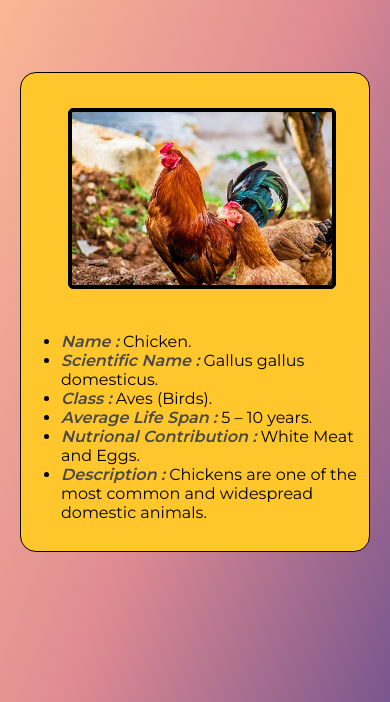
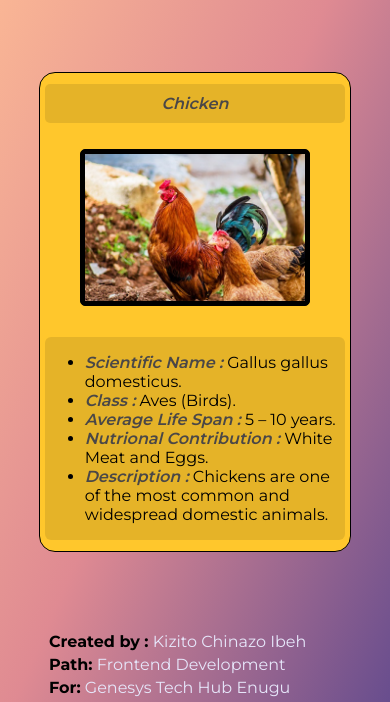
Before and after one commit to chinazoKizito/favorite-animal-trading-card, a plain HTML site: page index.html in a window 390 px wide. Shown: the part 139-841 px from the top of the page. Drawn offline with Linux system fonts and the light colour scheme.

Commit message:
adjusted the visual display of the card

```diff
--- a/index.html
+++ b/index.html
@@ -13,13 +13,12 @@
     </header>
 
     <main class="card">
-            <figure>
-                <img src="./images/pexels-samer-daboul-chicken image.jpg" alt="Image of a chicken">
-            </figure>
-
+        <figcaption>Chicken</figcaption>
+        <figure>
+            <img src="./images/pexels-samer-daboul-chicken image.jpg" alt="Image of a chicken">
+        </figure>
         <section class='details-container'>
             <ul>
-                <li><span class="caption-container">Name :</span> Chicken.</li>
                 <li><span class="caption-container">Scientific Name :</span> Gallus gallus domesticus.</li>
                 <li><span class="caption-container">Class :</span> Aves (Birds).</li>
                 <li><span class="caption-container">Average Life Span :</span> 5 – 10 years.</li>
@@ -30,10 +29,10 @@
     </main>
 
     <footer>
-            <span><strong>Created by :</strong> Kizito Chinazo Ibeh</span>
-            <span><strong>Path:</strong> Frontend Development</span>
-            <span><strong>For:</strong> Genesys Tech Hub Enugu</span>
-            <span><strong>Date:</strong> December 2022</span>
+            <p><strong>Created by :</strong> Kizito Chinazo Ibeh</p>
+            <p><strong>Path:</strong> Frontend Development</p>
+            <p><strong>For:</strong> Genesys Tech Hub Enugu</p>
+            <p><strong>Date:</strong> December 2022</p>
     </footer>
 </body>
 </html>
--- a/styles/styles.css
+++ b/styles/styles.css
@@ -38,26 +38,37 @@ body{
     margin-bottom: 80px;
     display: flex;
     flex-direction: column;
-    justify-content: center;
+    justify-content: space-evenly;
     align-items: center;
     border: 1px solid black;
     border-radius: 1rem;
     color: black;
     height: 480px;
-    width: 350px;
+    width: 340px;
     background-color: #FFC72C;
 }
+figcaption{
+    margin-top: -1;
+    padding: 10px;
+    width: 97%;
+    border-radius: 5px;
+    background-color: rgba(0, 0, 0, 0.101);
+    text-align: center;
 
+}
 img{
     border-radius: 5px;
-    margin: 7px;
-    padding: 3px ;
+    padding: 4px;
     width :  100%;
     border: 1px solid black;
     background-color: black;
-    align-self: center;
 }
-.caption-container{
+.details-container{
+    background-color: rgba(0, 0, 0, 0.101);
+    border-radius: 6px;
+    width:97%
+}
+.caption-container, figcaption{
     font-weight: 600;
     font-style: italic;
     color: rgb(74, 71, 71);
@@ -68,12 +79,11 @@ img{
 footer{
     display: flex;
     flex-direction: row;
-    justify-content: space-around;
-    height: 101%;
-    width: 101%
+    text-align: center;
+    justify-content: center;
 }
 
-span{
+p{
     margin-left: 10px;
     margin-right: 10px;
     padding-top: 75px;
@@ -84,3 +94,24 @@ span{
 strong{
     color: black;
 }
+
+@media (max-width: 750px) {
+    footer{
+        display: flex;
+        flex-direction: column;
+        justify-content: center;
+        align-items: flex-start;
+        width: 80vw;
+    }
+    p{
+        margin-bottom: 2px;
+        margin-top: 0px;
+        padding-top: 0px;
+        padding-bottom: 2px;
+        text-align: center;
+    }
+    .card{
+        width: 80vw;
+    }
+
+}
```
